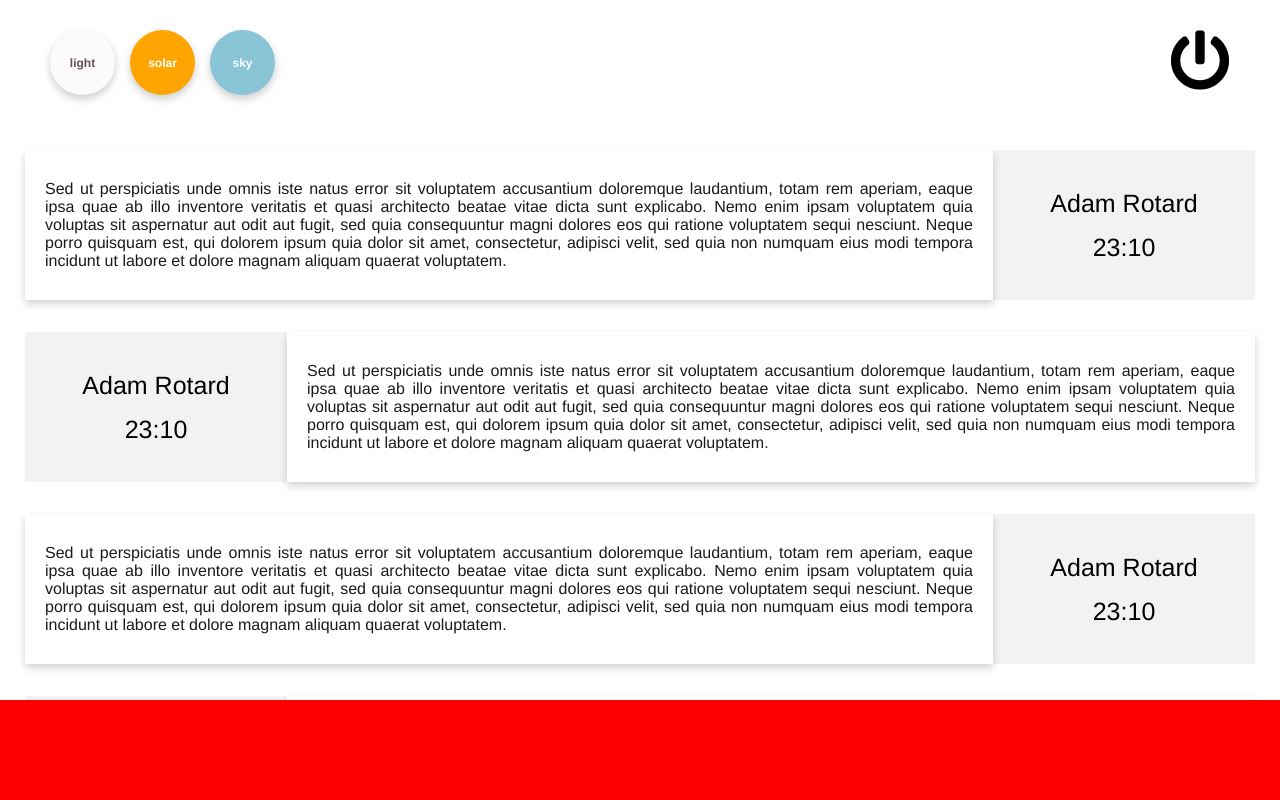
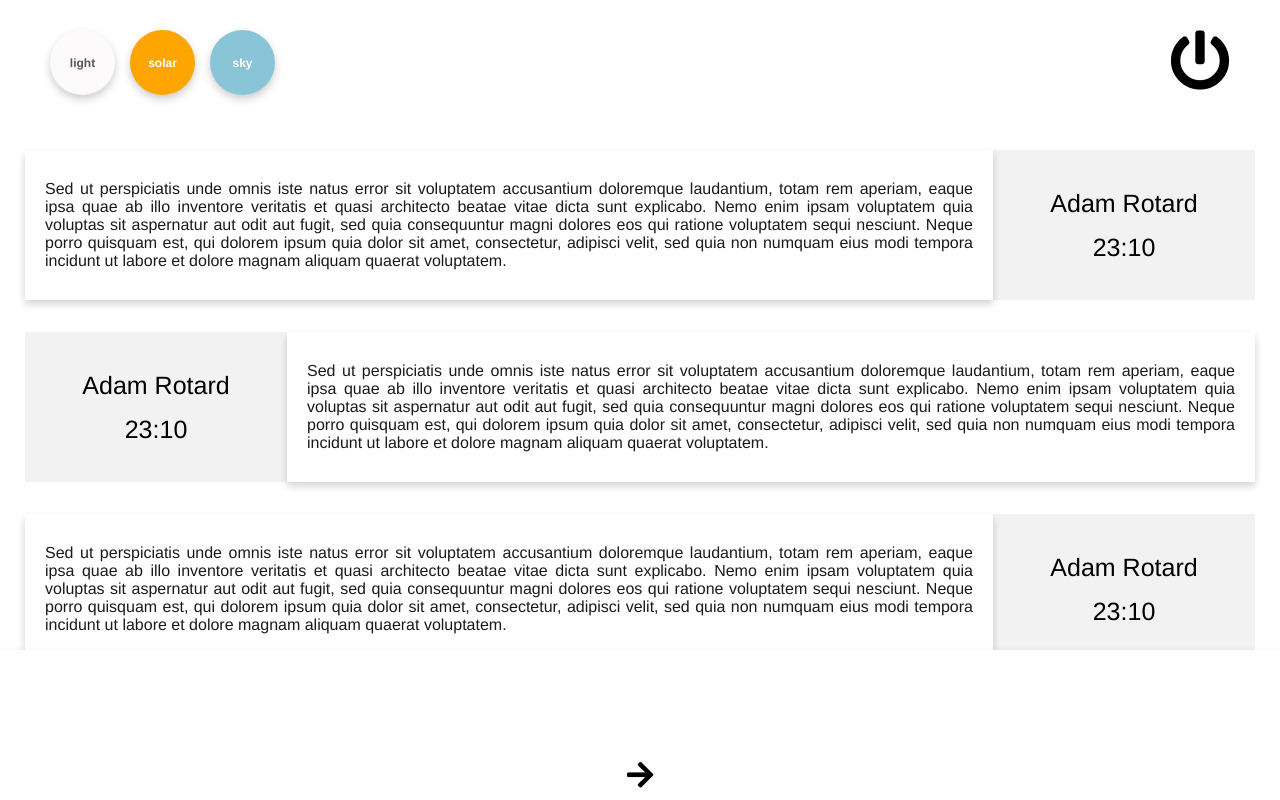
Before and after one commit to MaxPoweur/pretty-tchat, a Vue app: page / in a window 1280 px wide. Both pictures are taken after typing "Sample" into the empty fields and a click on the input "GO". Built offline with nearby package versions, Linux system fonts and the light colour scheme.

Commit message:
Custom scrollbar && New styles for tchat form

```diff
--- a/src/App.vue
+++ b/src/App.vue
@@ -47,9 +47,20 @@ body {
         color: var(--primary-color-reverse);
         display: flex;
         flex-direction: column;
-    }
-    ::selection {
-        color: var(--secondary-color-reverse);background: var(--secondary-color);
+        * {
+            box-sizing: border-box;
+        }
+        ::selection {
+            color: var(--secondary-color-reverse);
+            background: var(--secondary-color);
+        }
+        ::-webkit-scrollbar {
+            width: 8px;
+        }
+        ::-webkit-scrollbar-thumb {
+            -webkit-box-shadow: inset 0 0 6px rgba(0,0,0,.3);
+            background-color: var(--secondary-color);
+        }
     }
 }
 </style>
--- a/src/components/Tchat.vue
+++ b/src/components/Tchat.vue
@@ -47,7 +47,12 @@
                 </div>
             </div>
         </div>
-        <div id="input-message"></div>
+        <div id="input-message" class="box-shadow">
+            <textarea></textarea>
+            <div id="submit-container">
+                <i class="fas fa-arrow-right"></i>
+            </div>
+        </div>
     </div>
 </template>
 
@@ -80,11 +85,10 @@ export default {
             flex-direction: column;
             padding: 25px;
             overflow: auto;
-            flex: 1;
+            flex: 4;
             .message {
                 display: flex;
                 margin-bottom: 2em;
-                // border-bottom: 1px dashed var(--secondary-color-reverse);
                 .content {
                     @extend .box-shadow;
                     margin: 0;
@@ -103,11 +107,6 @@ export default {
                     align-items: center;
                     font-size: 25px;
                     padding: 15px;
-                    // margin-top:20px;
-                    // margin-bottom: 20px;
-                    // font-weight: bold;
-                    // font-style: italic;
-                    // font-size: 10px;
                     flex: 1;
                     transition: 1s;
                     background-color: rgba(0, 0, 0, 0.05);
@@ -121,11 +120,49 @@ export default {
             }
         }
         #input-message {
-            // position: fixed;
-            bottom: 0;
-            height: 100px;
             width: 100%;
-            background-color: red;
+            display: flex;
+            flex-direction: column;
+            flex: 1;
+            textarea {
+                width: 100%;
+                border: none;
+                overflow: auto;
+                outline: none;
+                -webkit-box-shadow: none;
+                -moz-box-shadow: none;
+                box-shadow: none;
+                resize: none;
+                padding: 10px;
+                min-height: 100px;
+                color: var(--secondary-color);
+                background-color: var(--secondary-color-reverse);
+                font-family: "Avenir", Helvetica, Arial, sans-serif;
+            }
+            #submit-container {
+                display: flex;
+                justify-content: center;
+                align-items: center;
+                width: 100%;
+                background-color: red;
+                color: var(--secondary-color-reverse);
+                background-color: var(--secondary-color);
+                text-align: center;
+                padding: 10px;
+                font-size: 30px;
+                flex: 1;
+                cursor: pointer;
+                transition: 0.5s;
+                &:hover {
+                    background-color: var(--secondary-color-hover);
+                }
+                i {
+                    transition: 0.5s;
+                    &:hover {
+                        margin-left:10px;
+                    }
+                }
+            }
         }
     }
 </style>
```
